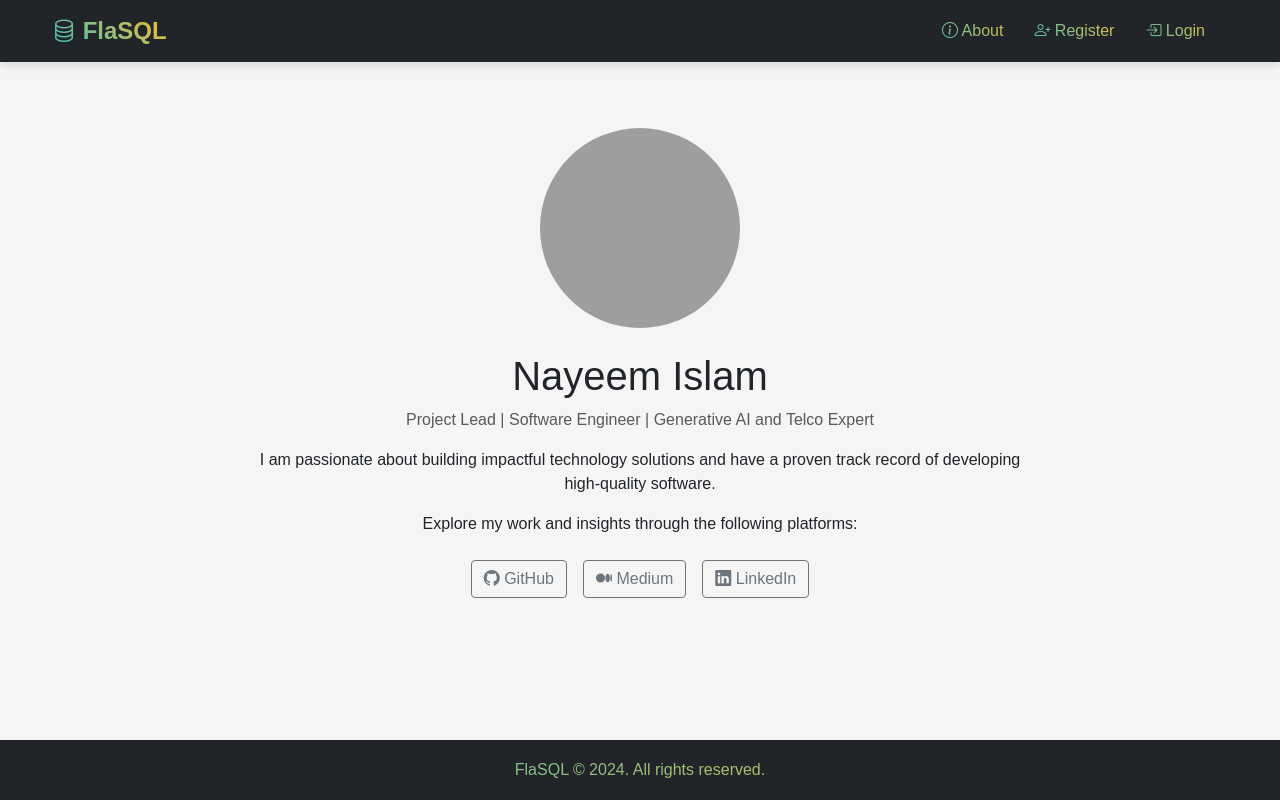
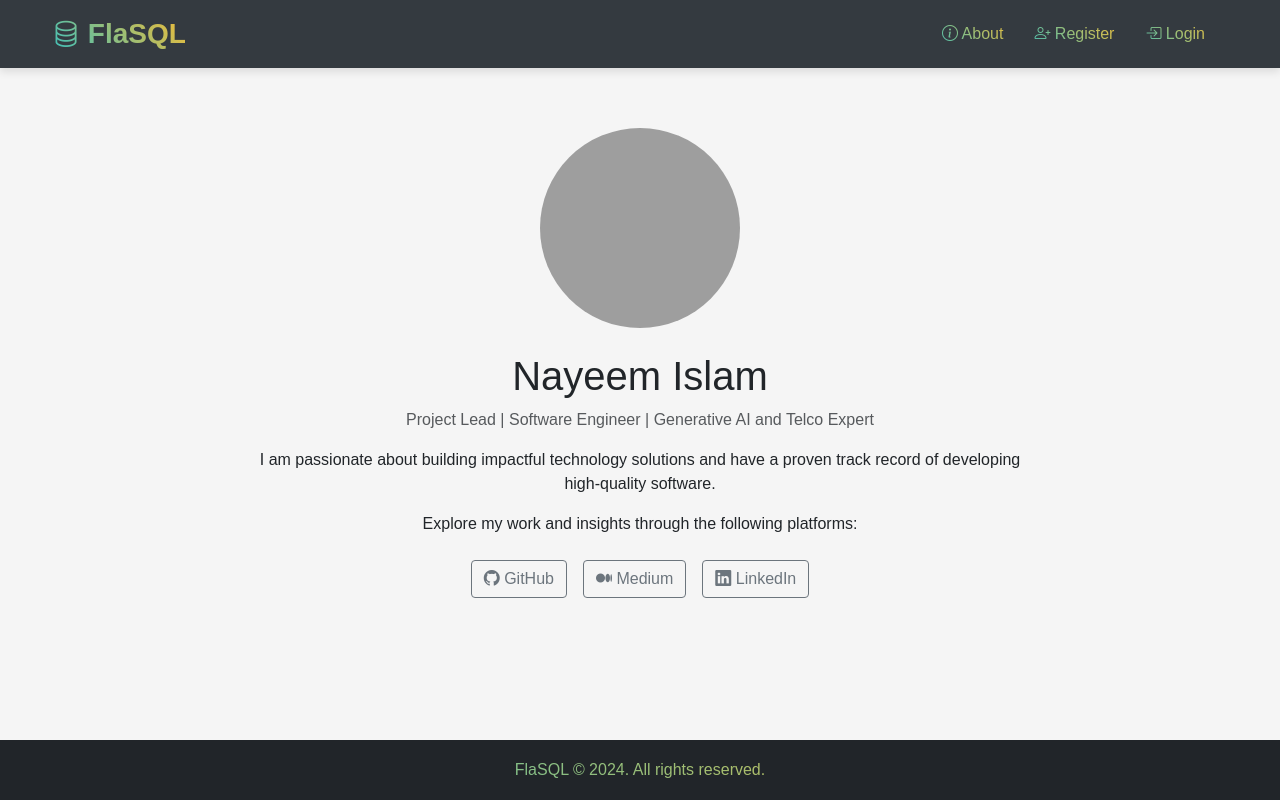
Before and after one commit to NoManNayeem/FlaSQL, a Flask app: page /about in a window 1280 px wide. Run offline with Flask 3, Linux system fonts and the light colour scheme; grey boxes are pictures that could not be loaded.

Commit message:
updated public ui

```diff
--- a/app/templates/public/base.html
+++ b/app/templates/public/base.html
@@ -67,17 +67,31 @@
         }
         .navbar {
             box-shadow: 0 4px 8px rgba(0, 0, 0, 0.1);
+            background-color: #343a40;
+            transition: background-color 0.3s, padding 0.3s;
         }
         .navbar-brand {
-            font-size: 1.5rem;
+            font-size: 1.75rem;
             font-weight: bold;
+            color: #ffffff;
+            transition: color 0.3s;
+        }
+        .navbar-brand:hover {
+            color: #007bff;
         }
         .nav-link {
             margin-right: 15px;
+            color: #ffffff;
             transition: color 0.3s;
         }
         .nav-link:hover {
             color: #007bff;
+        }
+        .navbar-toggler {
+            border: none;
+        }
+        .navbar-toggler-icon {
+            color: #ffffff;
         }
         .container {
             max-width: 1200px;
@@ -140,7 +154,7 @@
 </head>
 <body>
     <div id="wrapper">
-        <nav class="navbar navbar-expand-lg navbar-dark bg-dark fixed-top">
+        <nav class="navbar navbar-expand-lg navbar-dark fixed-top">
             <div class="container">
                 <a class="navbar-brand text-gradient" href="{{ url_for('main.index') }}"><i class="bi bi-database"></i> FlaSQL</a>
                 <button class="navbar-toggler" type="button" data-bs-toggle="collapse" data-bs-target="#navbarNav" aria-controls="navbarNav" aria-expanded="false" aria-label="Toggle navigation">
@@ -149,13 +163,13 @@
                 <div class="collapse navbar-collapse" id="navbarNav">
                     <ul class="navbar-nav ms-auto">
                         <li class="nav-item">
-                            <a class="nav-link text-gradient hover:text-white" href="{{ url_for('main.about') }}"><i class="bi bi-info-circle"></i> About</a>
+                            <a class="nav-link text-gradient" href="{{ url_for('main.about') }}"><i class="bi bi-info-circle"></i> About</a>
                         </li>
                         <li class="nav-item">
-                            <a class="nav-link text-gradient hover:text-white" href="{{ url_for('main.register') }}"><i class="bi bi-person-plus"></i> Register</a>
+                            <a class="nav-link text-gradient" href="{{ url_for('main.register') }}"><i class="bi bi-person-plus"></i> Register</a>
                         </li>
                         <li class="nav-item">
-                            <a class="nav-link text-gradient hover:text-white" href="{{ url_for('main.login') }}"><i class="bi bi-box-arrow-in-right"></i> Login</a>
+                            <a class="nav-link text-gradient" href="{{ url_for('main.login') }}"><i class="bi bi-box-arrow-in-right"></i> Login</a>
                         </li>
                     </ul>
                 </div>
--- a/app/templates/public/landing.html
+++ b/app/templates/public/landing.html
@@ -13,7 +13,7 @@
 
 <section class="container py-5">
     <div class="row text-center">
-        <div class="col-md-4 mb-3 bg-info p-4">
+        <div class="col-md-4 mb-3 bg-info p-2">
             <div class="card p-4 shadow-sm h-100">
                 <div class="feature-icon bg-primary text-white rounded-circle p-4 mb-3">
                     <i class="bi bi-speedometer2"></i>
@@ -22,7 +22,7 @@
                 <p>Monitor your SQL servers in real time, ensuring optimal performance and uptime.</p>
             </div>
         </div>
-        <div class="col-md-4 mb-3  bg-success p-4">
+        <div class="col-md-4 mb-3  bg-success p-2">
             <div class="card p-4 shadow-sm h-100">
                 <div class="feature-icon bg-success text-white rounded-circle p-4 mb-3">
                     <i class="bi bi-graph-up"></i>
@@ -31,7 +31,7 @@
                 <p>Gain valuable insights into server performance with detailed analytics and reports.</p>
             </div>
         </div>
-        <div class="col-md-4 mb-3 bg-danger p-4">
+        <div class="col-md-4 mb-3 bg-danger p-2">
             <div class="card p-4 shadow-sm h-100">
                 <div class="feature-icon bg-danger text-white rounded-circle p-4 mb-3">
                     <i class="bi bi-shield-check"></i>
```
